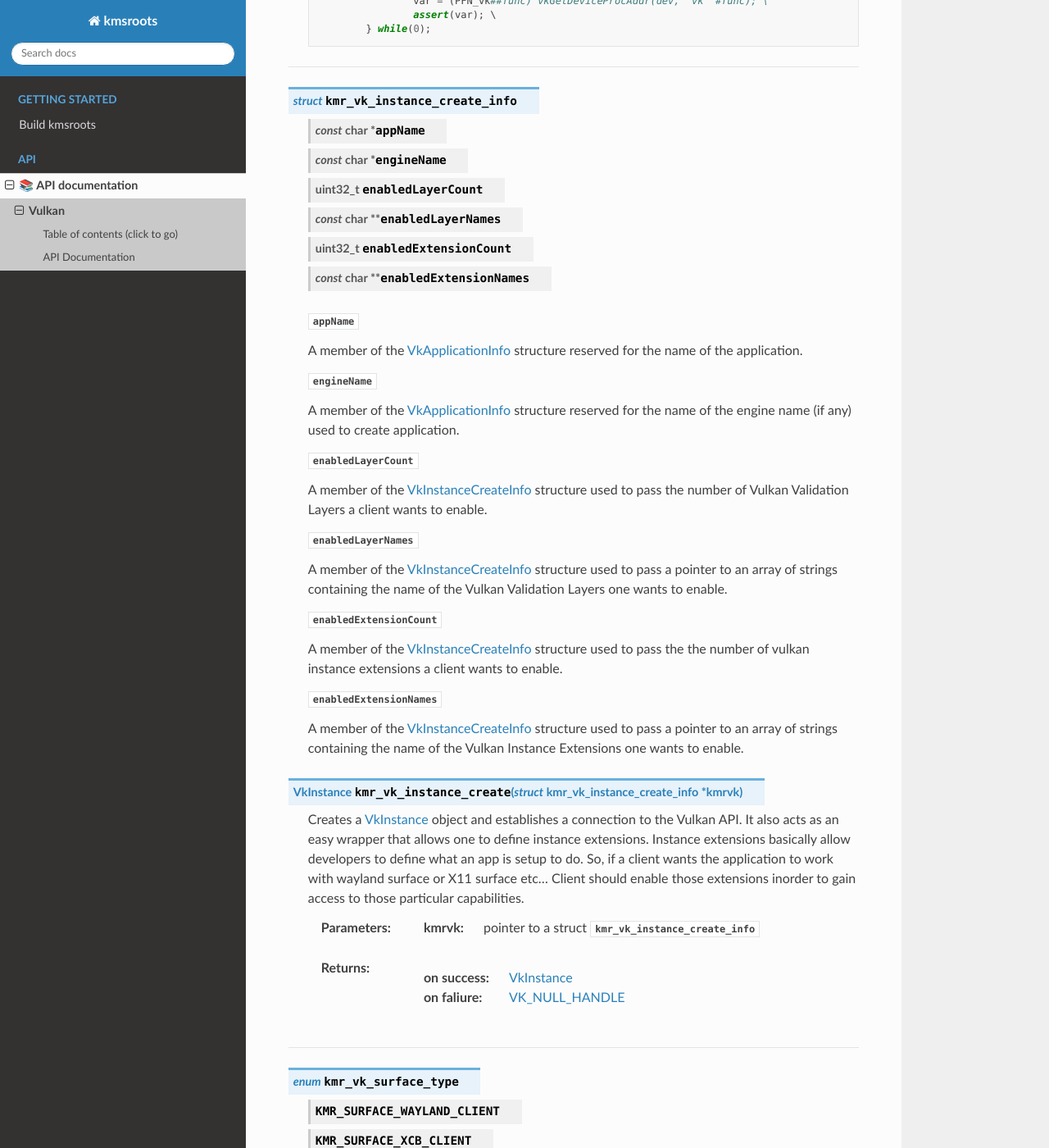
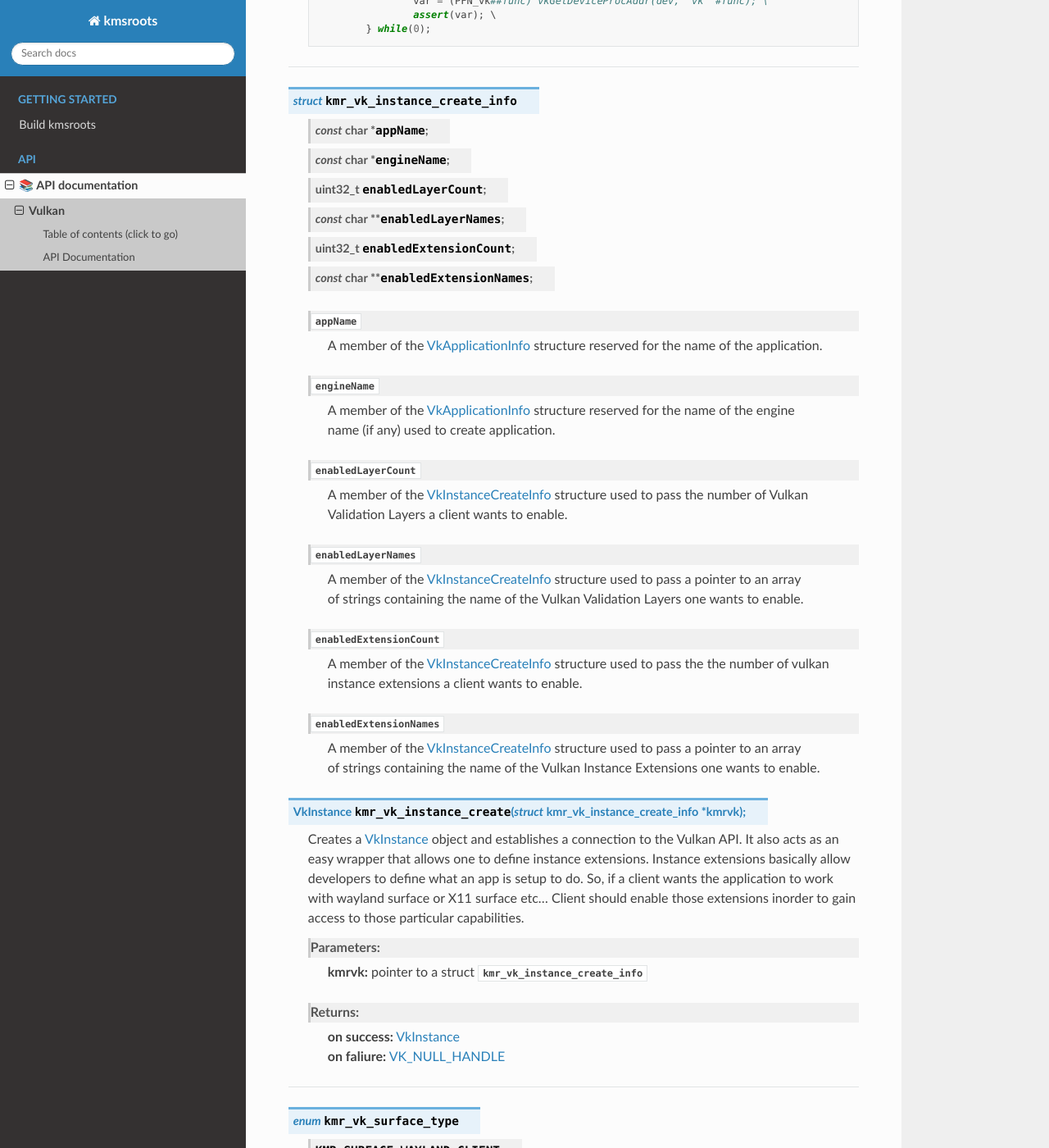
Before and after one commit to under-view/kmsroots, a Sphinx documentation site: the page built from docs/vulkan.rst, in a window 1280 px wide and 1400 px high, scrolled down 1467 px. Shown: the whole window at 82% size. Built offline with Sphinx 7.4.7 and the Read the Docs theme 2.0.0, drawn with Linux system fonts in a browser that asks for light colours; formulas are drawn with MathJax 3; some of the changed text lies outside the part shown.

```diff
--- a/docs/vulkan.rst
+++ b/docs/vulkan.rst
@@ -75,43 +75,37 @@ API Documentation
 .. c:struct:: kmr_vk_instance_create_info
 
         .. c:member::
-                const char *appName
-                const char *engineName
-                uint32_t   enabledLayerCount
-                const char **enabledLayerNames
-                uint32_t   enabledExtensionCount
-                const char **enabledExtensionNames
+                const char *appName;
+                const char *engineName;
+                uint32_t   enabledLayerCount;
+                const char **enabledLayerNames;
+                uint32_t   enabledExtensionCount;
+                const char **enabledExtensionNames;
 
         :c:member:`appName`
-
-        A member of the `VkApplicationInfo`_ structure reserved for the name of the application.
+		| A member of the `VkApplicationInfo`_ structure reserved for the name of the application.
 
         :c:member:`engineName`
-
-        A member of the `VkApplicationInfo`_ structure reserved for the name of the engine
-        name (if any) used to create application.
+		| A member of the `VkApplicationInfo`_ structure reserved for the name of the engine
+		| name (if any) used to create application.
 
         :c:member:`enabledLayerCount`
-
-        A member of the `VkInstanceCreateInfo`_ structure used to pass the number of Vulkan
-        Validation Layers a client wants to enable.
+		| A member of the `VkInstanceCreateInfo`_ structure used to pass the number of Vulkan
+		| Validation Layers a client wants to enable.
 
         :c:member:`enabledLayerNames`
-
-        A member of the `VkInstanceCreateInfo`_ structure used to pass a pointer to an array
-        of strings containing the name of the Vulkan Validation Layers one wants to enable.
+		| A member of the `VkInstanceCreateInfo`_ structure used to pass a pointer to an array
+		| of strings containing the name of the Vulkan Validation Layers one wants to enable.
 
         :c:member:`enabledExtensionCount`
-
-        A member of the `VkInstanceCreateInfo`_ structure used to pass the the number of vulkan
-        instance extensions a client wants to enable.
+		| A member of the `VkInstanceCreateInfo`_ structure used to pass the the number of vulkan
+		| instance extensions a client wants to enable.
 
         :c:member:`enabledExtensionNames`
+		| A member of the `VkInstanceCreateInfo`_ structure used to pass a pointer to an array
+		| of strings containing the name of the Vulkan Instance Extensions one wants to enable.
 
-        A member of the `VkInstanceCreateInfo`_ structure used to pass a pointer to an array
-        of strings containing the name of the Vulkan Instance Extensions one wants to enable.
-
-.. c:function:: VkInstance kmr_vk_instance_create(struct kmr_vk_instance_create_info *kmrvk)
+.. c:function:: VkInstance kmr_vk_instance_create(struct kmr_vk_instance_create_info *kmrvk);
 
         Creates a `VkInstance`_ object and establishes a connection to the Vulkan API.
         It also acts as an easy wrapper that allows one to define instance extensions.
```
Also changed, not shown: other parts of docs/vulkan.rst (+111 -132 lines), 1 other file.
